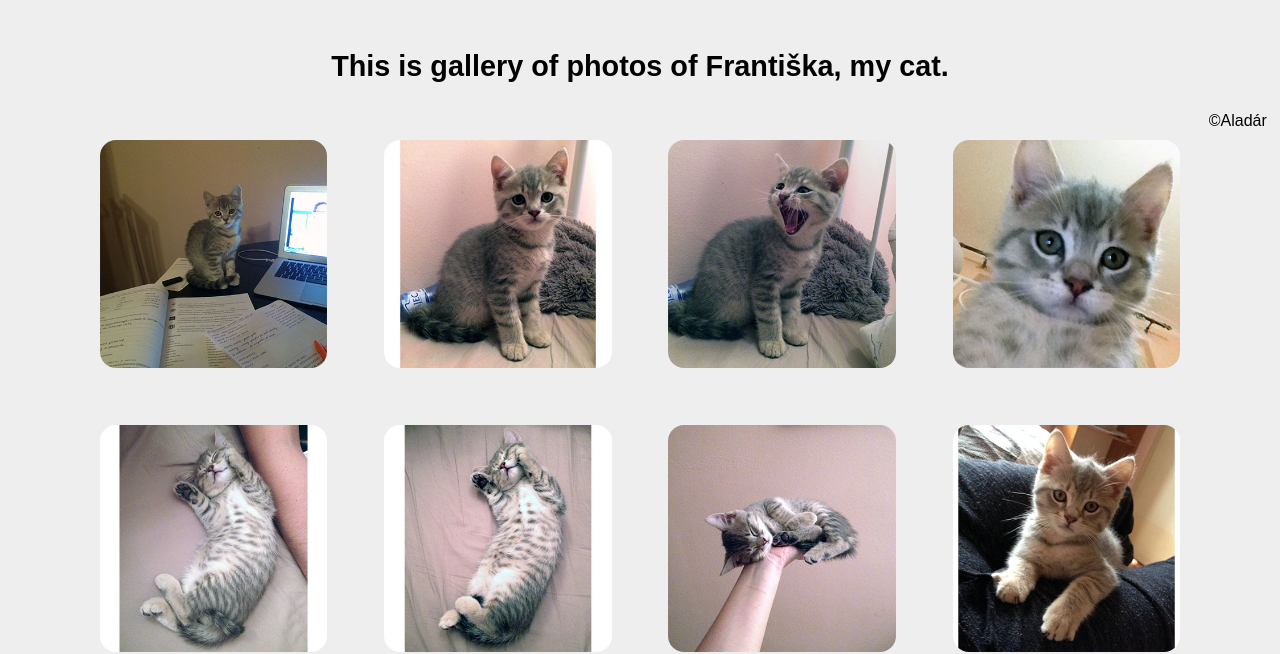
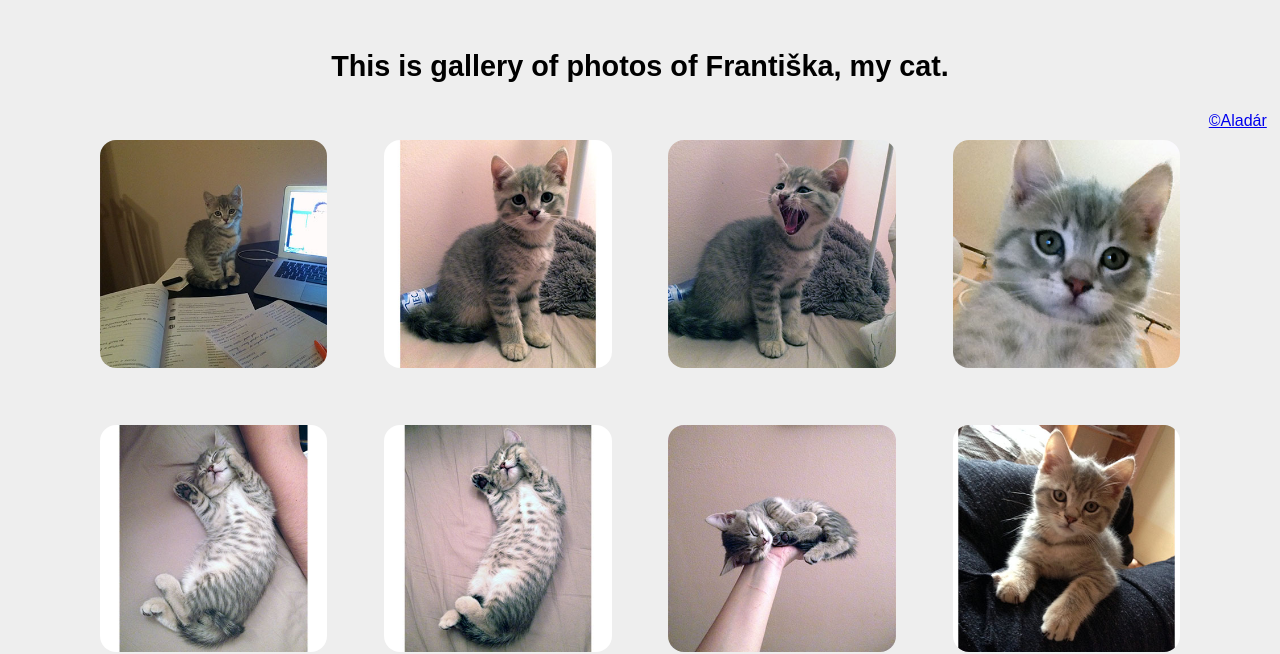
Before and after one commit to Viliammm/catGallery, a plain HTML site: page index.html in a window 1280 px wide. Shown: the part 150-804 px from the top of the page. Drawn offline with Linux system fonts and the light colour scheme; a web font is replaced by a local one.

Commit message:
Update index.html

```diff
--- a/index.html
+++ b/index.html
@@ -43,12 +43,11 @@
 </div>
 
 <!--
-TODO:	- styling:
-	- přidat odkaz na pres. website
+TODO:	- styling
 	- udělat filtr na různé typy fotek
  -->
 
- <footer>©Aladár Chrochtochvost 2019</footer>
+<footer><a href="https://viliammm.github.io/presentation">©Aladár Chrochtochvost 2019</a></footer>
 
 <script type="text/javascript" src="js/index.js"></script>
 </body>
```
